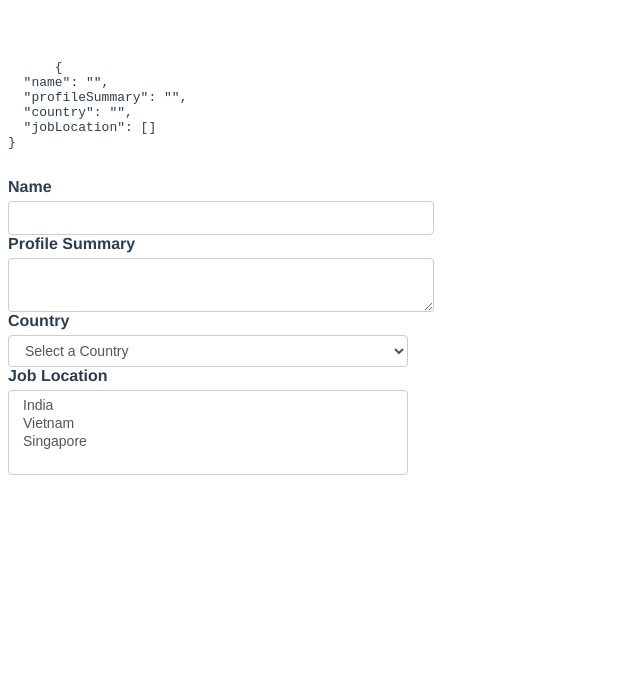
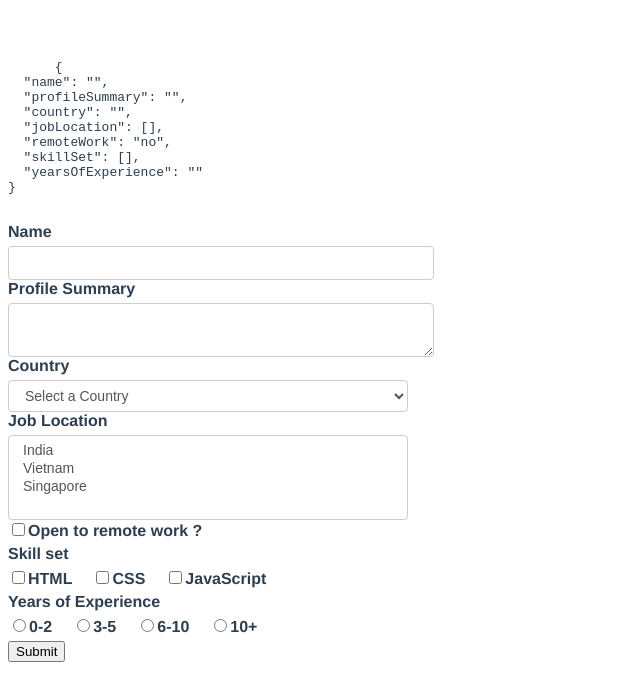
Before and after one commit to tanuuu18/Learning-Vue.js-3, a Vue app in the folder hello-world/: page / in a window 1280 px wide. Shown: the top 700 px of the page, without its empty margins (0-640 px from the left). Built offline with nearby package versions, Linux system fonts and the light colour scheme.

Commit message:
20. Form Handling (Part-2)

```diff
--- a/hello-world/src/App.vue
+++ b/hello-world/src/App.vue
@@ -5,7 +5,7 @@
     </pre>
   </div>
   <!-- Job search form -->
-  <form action="">
+  <form @submit="submitForm">
     <!-- Step 2: Add HTML tag -->
     <!-- Step 3:bind the data properties using v-model directives -->
     <div>
@@ -38,6 +38,88 @@
         <option value="singapore">Singapore</option>
       </select>
     </div>
+     <!-- Single check box -->
+    <div>
+      <!-- if you want true/false -->
+      <!-- <input
+        type="checkbox"
+        id="remoteWork"
+        v-model="formValues.remoteWork"
+      /> -->
+      <!-- if you wany yes / no -->
+      <input
+        type="checkbox"
+        id="remoteWork"
+        v-model="formValues.remoteWork"
+        true-value="yes"
+        false-value="no"
+      />
+      <label for="remoteWork">Open to remote work ?</label>
+    </div>
+
+    <!-- Multiple Checkboxes -->
+    <div>
+      <label>Skill set</label>
+      <input
+        type="checkbox"
+        id="html"
+        value="html"
+        v-model="formValues.skillSet"
+      />
+      <label for="html">HTML</label>
+      <input
+        type="checkbox"
+        id="css"
+        value="css"
+        v-model="formValues.skillSet"
+      />
+      <label for="css">CSS</label>
+      <input
+        type="checkbox"
+        id="javascript"
+        value="javascript"
+        v-model="formValues.skillSet"
+      />
+      <label for="javascript">JavaScript</label>
+    </div>
+
+    <!-- Radio group -->
+    <div>
+      <label>Years of Experience</label>
+      <input
+        type="radio"
+        id="0-2"
+        value="0-2"
+        v-model="formValues.yearsOfExperience"
+      />
+      <label for="0-2">0-2</label>
+      <input
+        type="radio"
+        id="3-5"
+        value="3-5"
+        v-model="formValues.yearsOfExperience"
+      />
+      <label for="3-5">3-5</label>
+      <input
+        type="radio"
+        id="6-10"
+        value="6-10"
+        v-model="formValues.yearsOfExperience"
+      />
+      <label for="6-10">6-10</label>
+      <input
+        type="radio"
+        id="10+"
+        value="10+"
+        v-model="formValues.yearsOfExperience"
+      />
+      <label for="10+">10+</label>
+    </div>
+
+    <!-- Submit button -->
+    <div>
+      <button>Submit</button>
+    </div>
   </form>
 </template>
 
@@ -48,17 +130,39 @@
   name: 'App',
   data(){
     return {
-        // Step: 1  create data properties
+       // Step: 1  create data properties
       formValues: {
         name: "",
+
         profileSummary: "",
+
+        //Single select dropdown
         country: "",
+
+        // multi-select dropdown
         jobLocation: [],
+
+        //Single checkbox
+        //if you want true/false
+        //remoteWork: "false",
+
+        //if you wany yes / no
+        remoteWork: "no",
+
+        //Multiple checkbox
+        skillSet: [],
+
+        //Radio group
+        yearsOfExperience: "",
+
       },
     };
   },
    methods: {
-
+     submitForm(event) {
+      event.preventDefault();
+      console.log("Form values: ", this.formValues);
+    },
   },
 };
 </script>
```
